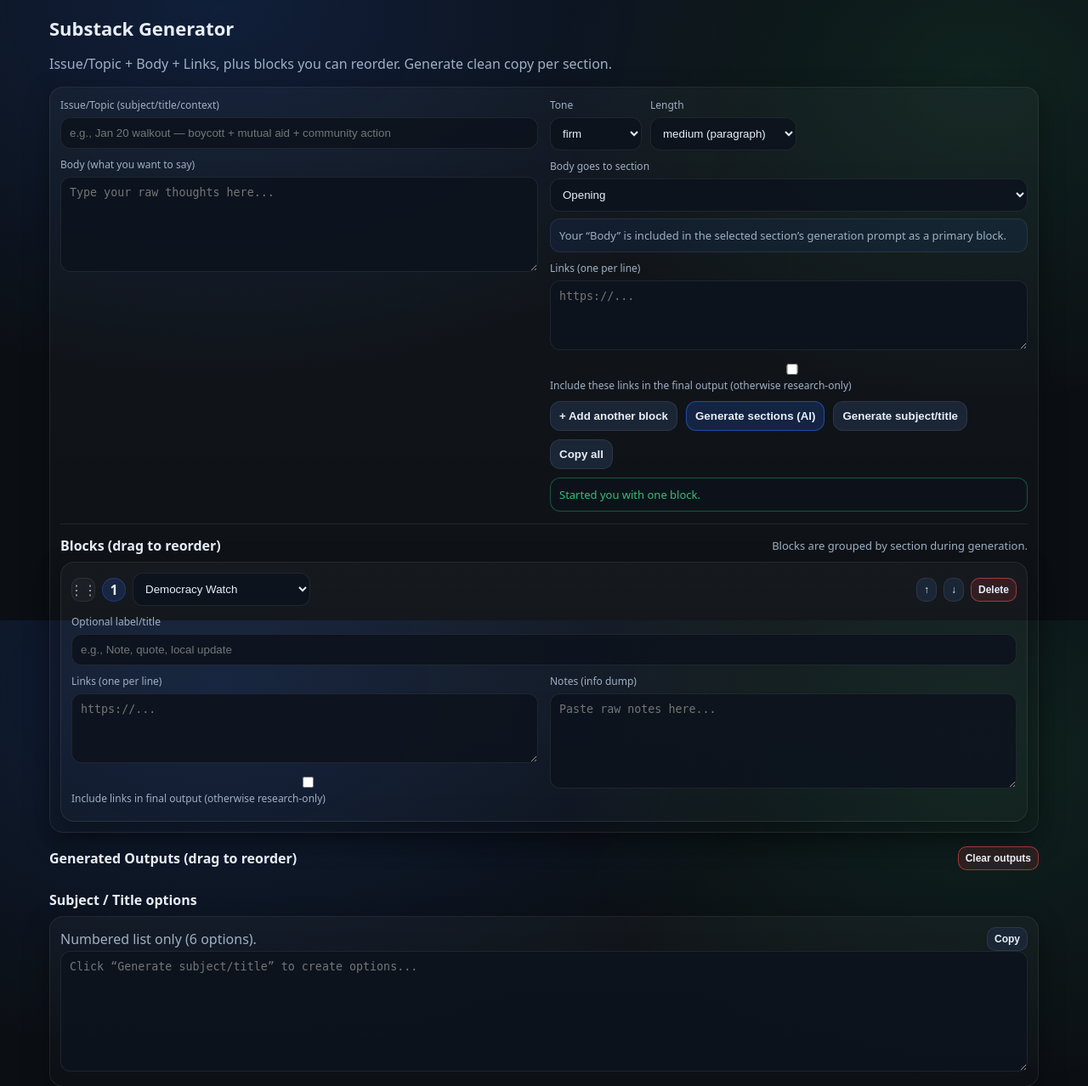
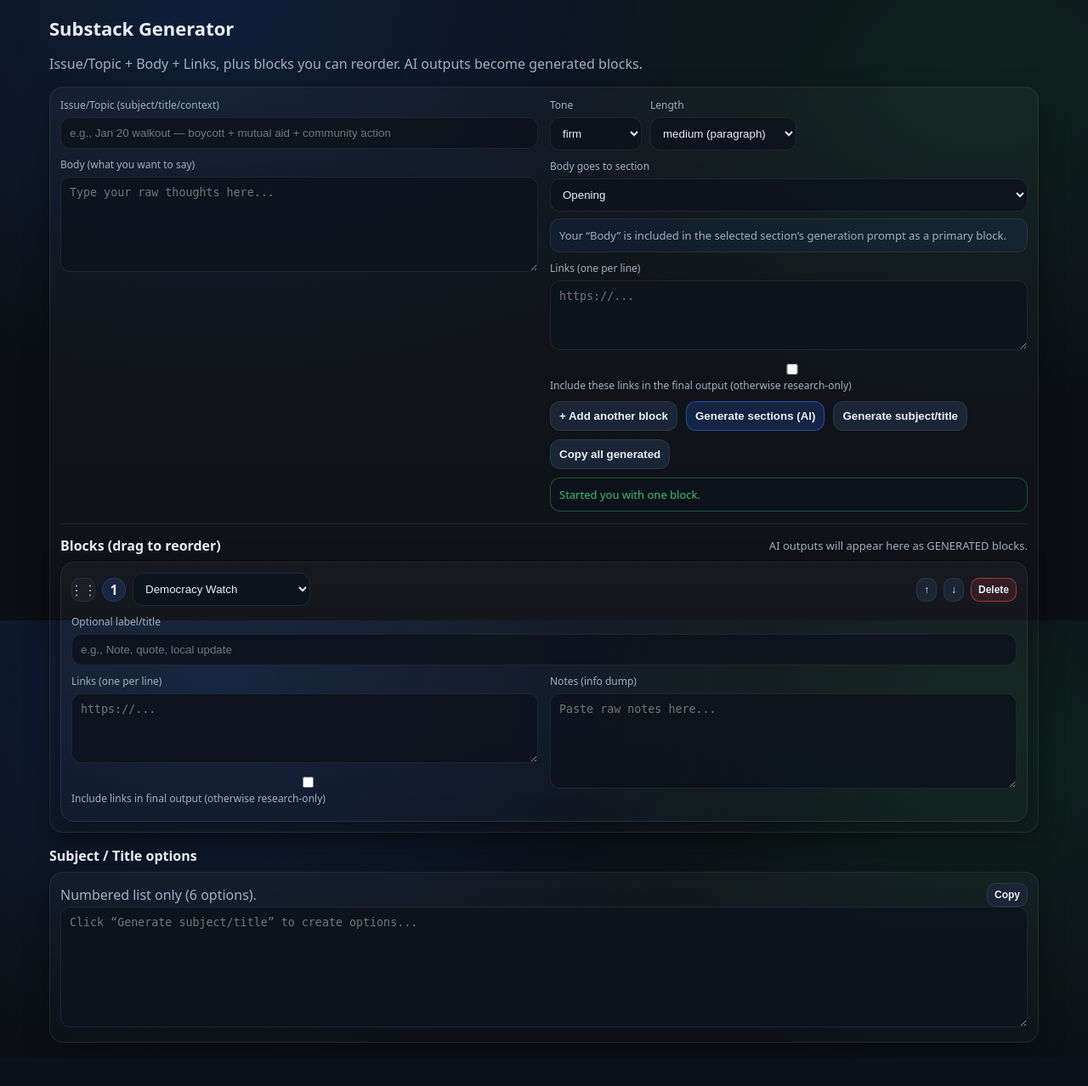
Before and after one commit to xyciasav/post-cockpit, a Flask app: page / in a window 1280 px wide. Shown: the part 70-1348 px from the top of the page at 85% size. After the commit the page ends 1297 px from the top, so only its background shows below. Run offline with Flask 3, Linux system fonts and the light colour scheme.

Commit message:
rehaul 8

```diff
--- a/templates/index.html
+++ b/templates/index.html
@@ -27,7 +27,7 @@
     <section class="panel active" id="panel-substack" data-panel="substack">
       <div class="panel-header">
         <h1>Substack Generator</h1>
-        <p class="muted">Issue/Topic + Body + Links, plus blocks you can reorder. Generate clean copy per section.</p>
+        <p class="muted">Issue/Topic + Body + Links, plus blocks you can reorder. AI outputs become generated blocks.</p>
       </div>
 
       <div class="card">
@@ -86,7 +86,7 @@
               <button id="ssAddBlock" class="btn" type="button">+ Add another block</button>
               <button id="ssGenerate" class="btn primary" type="button">Generate sections (AI)</button>
               <button id="ssGenTitle" class="btn" type="button">Generate subject/title</button>
-              <button id="ssCopyAll" class="btn" type="button">Copy all</button>
+              <button id="ssCopyAll" class="btn" type="button">Copy all generated</button>
             </div>
 
             <div id="ssStatus" class="status">Ready.</div>
@@ -97,20 +97,11 @@
 
         <div class="row space" style="margin-bottom:8px;">
           <div class="section-title" style="margin:0;">Blocks (drag to reorder)</div>
-          <div class="muted" style="font-size:13px;">Blocks are grouped by section during generation.</div>
+          <div class="muted" style="font-size:13px;">AI outputs will appear here as GENERATED blocks.</div>
         </div>
 
         <div id="ssBlocks" class="stack"></div>
       </div>
-
-      <!-- Outputs are now dynamic bubbles ONLY (no empty placeholders) -->
-      <div class="row space" style="margin-top:16px; margin-bottom:8px;">
-        <div class="section-title" style="margin:0;">Generated Outputs (drag to reorder)</div>
-        <div class="row gap">
-          <button id="ssClearOutputs" class="btn small danger" type="button">Clear outputs</button>
-        </div>
-      </div>
-      <div id="ssOutput" class="stack"></div>
 
       <div class="section-title" style="margin-top:16px;">Subject / Title options</div>
       <div class="card">
```
